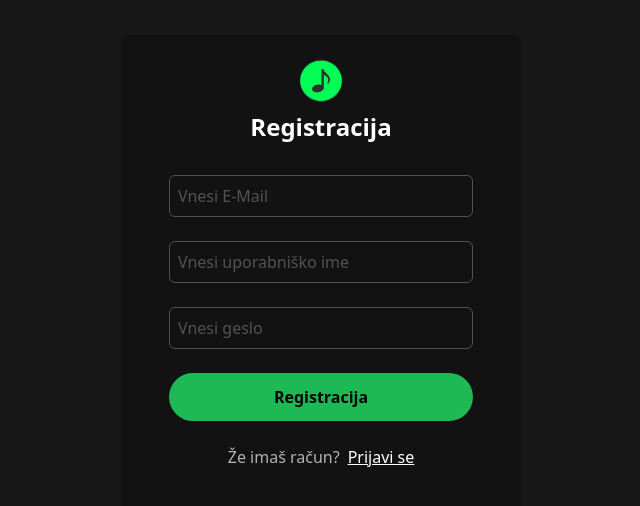
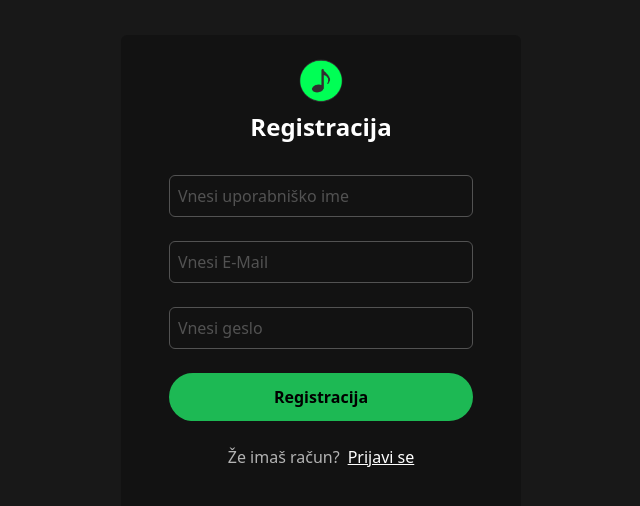
Before and after one commit to janaccc/zvokify-v2, a Next.js app: page /register in a window 1280 px wide. Shown: the part 124-630 px from the top of the page, without its empty margins (319-959 px from the left). Built offline with nearby package versions, Linux system fonts and the light colour scheme.

Commit message:
auth, supabase

```diff
--- a/app/register/page.tsx
+++ b/app/register/page.tsx
@@ -1,16 +1,33 @@
+"use client"
+
 import Image from "next/image";
 import Link from "next/link";
+import { useState } from "react";
 
 export default function Page(){
+    const [name, setName] = useState("");
+    const [email, setEmail] = useState("");
+    const [password, setPassword] = useState("");
+    const [message, setMessage] = useState("");
+
+    const handleRegister = async (e : React.FormEvent) => {
+        e.preventDefault();
+
+        if(!name.trim() || !email.trim() || !password.trim()){
+            setMessage("Izpolni vsa polja!");
+        }
+    }
+
     return(
         <div className="h-screen flex justify-center items-center w-full bg-hover">
                 <div className="bg-background flex flex-col items-center px-6 lg:px-12 py-6 rounded-md max-w-[400px] w-[90%]">
                     <Image src="/images/zvokifylogo.png" width={500} height={500} alt="logo image" className="h-11 w-11"/>
                     <h2 className="text-2xl font-bold text-white my-2 mb-8 text-center">Registracija</h2>
-                    <form>
-                        <input type="text" placeholder="Vnesi E-Mail" className="outline-none border-1 border-neutral-600 p-2 w-full rounded-md text-primary-text placeholder-neutral-600 mb-6 focus:text-secondary-text"/>
-                        <input type="text" placeholder="Vnesi uporabniško ime" className="outline-none border-1 border-neutral-600 p-2 w-full rounded-md text-primary-text placeholder-neutral-600 mb-6 focus:text-secondary-text"/>
-                        <input type="text" placeholder="Vnesi geslo" className="outline-none border-1 border-neutral-600 p-2 w-full rounded-md text-primary-text placeholder-neutral-600 mb-6 focus:text-secondary-text"/>
+                    <form onSubmit={handleRegister}>
+                        {message && <p className="font-semibold text-center mb-4 py-1 rounded-full text-red-600">{message}</p>}
+                        <input onChange={(e) => setName(e.target.value)} type="text" value={name} placeholder="Vnesi uporabniško ime" className="outline-none border-1 border-neutral-600 p-2 w-full rounded-md text-primary-text placeholder-neutral-600 mb-6 focus:text-secondary-text"/>
+                        <input onChange={(e) => setEmail(e.target.value)} type="email" value={email} placeholder="Vnesi E-Mail" className="outline-none border-1 border-neutral-600 p-2 w-full rounded-md text-primary-text placeholder-neutral-600 mb-6 focus:text-secondary-text"/>
+                        <input onChange={(e) => setPassword(e.target.value)} type="text" value={password} placeholder="Vnesi geslo" className="outline-none border-1 border-neutral-600 p-2 w-full rounded-md text-primary-text placeholder-neutral-600 mb-6 focus:text-secondary-text"/>
                         <button className="bg-primary py-3 rounded-full w-full font-bold cursor-pointer">Registracija</button>
                         <div className="text-secondary-text text-center my-6">
                             <span>Že imaš račun?</span>
--- /dev/null
+++ b/lib/SupabaseClient.ts
@@ -0,0 +1,6 @@
+import { createClient } from "@supabase/supabase-js";
+
+const supabaseURL = process.env.NEXT_PUBLIC_SUPABASE_URL!;
+const supabaseAnonkey = process.env.NEXT_PUBLIC_SUPABASE_ANON_KEY!;
+
+export const supabase = createClient(supabaseURL, supabaseAnonkey);
--- /dev/null
+++ b/lib/auth/signUpUser.ts
@@ -0,0 +1,11 @@
+import { supabase } from "../SupabaseClient";
+
+const signUpUser = async (name:string, email:string, password:string) => {
+    try {
+
+    } catch (err) {
+        console.log("Nepričakovana napaka.", err);
+        return{error: "Nekaj je šlo po zlu..."}
+
+    }
+}
--- a/package.json
+++ b/package.json
@@ -9,6 +9,7 @@
     "lint": "eslint"
   },
   "dependencies": {
+    "@supabase/supabase-js": "^2.87.3",
     "next": "16.0.10",
     "react": "19.2.1",
     "react-dom": "19.2.1",
```
Also changed, not shown: 1 other file (tests, documents, lock files or other folders).
